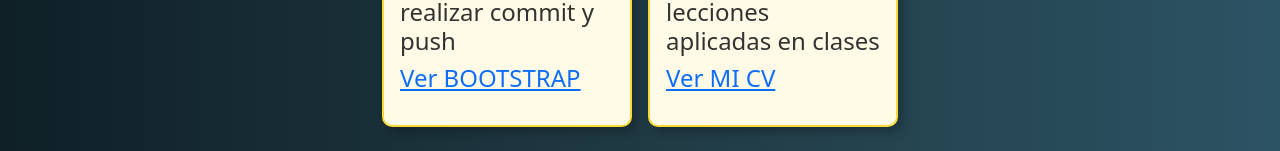
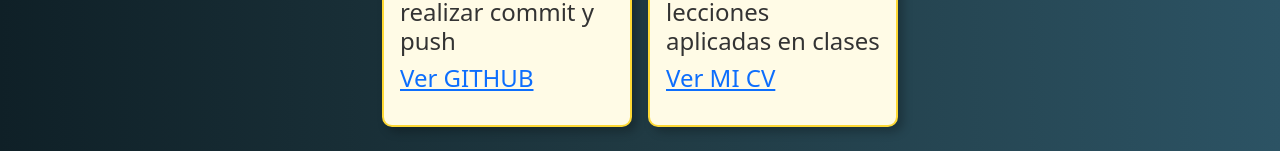
Before and after one commit to MarioGomezVidal/Mi-Portafolio, a plain HTML site: page index.html in a window 1280 px wide. Shown: the part 683-834 px from the top of the page. Drawn offline with nearby package versions, Linux system fonts and the light colour scheme.

Commit message:
modifiqué link desfio 5

```diff
--- a/index.html
+++ b/index.html
@@ -101,7 +101,7 @@
           <p>
                <h4>Forkear archivo, modificarlos y realizar commit y push</h4>
             <h4>
-                <a href="https://mariogomezvidal.github.io/Desafio5/" target="_blank"> Ver BOOTSTRAP</a>
+                <a href="https://mariogomezvidal.github.io/Desafio5/" target="_blank"> Ver GITHUB</a>
             </h4>
           </p>
         </div>
```
